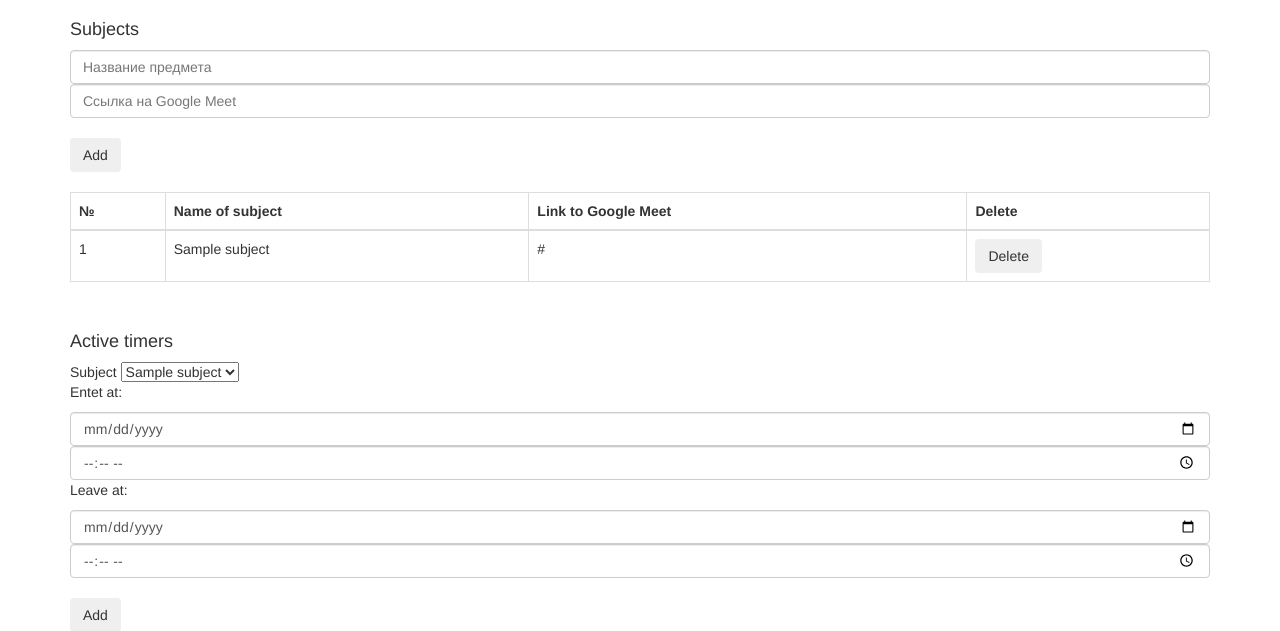
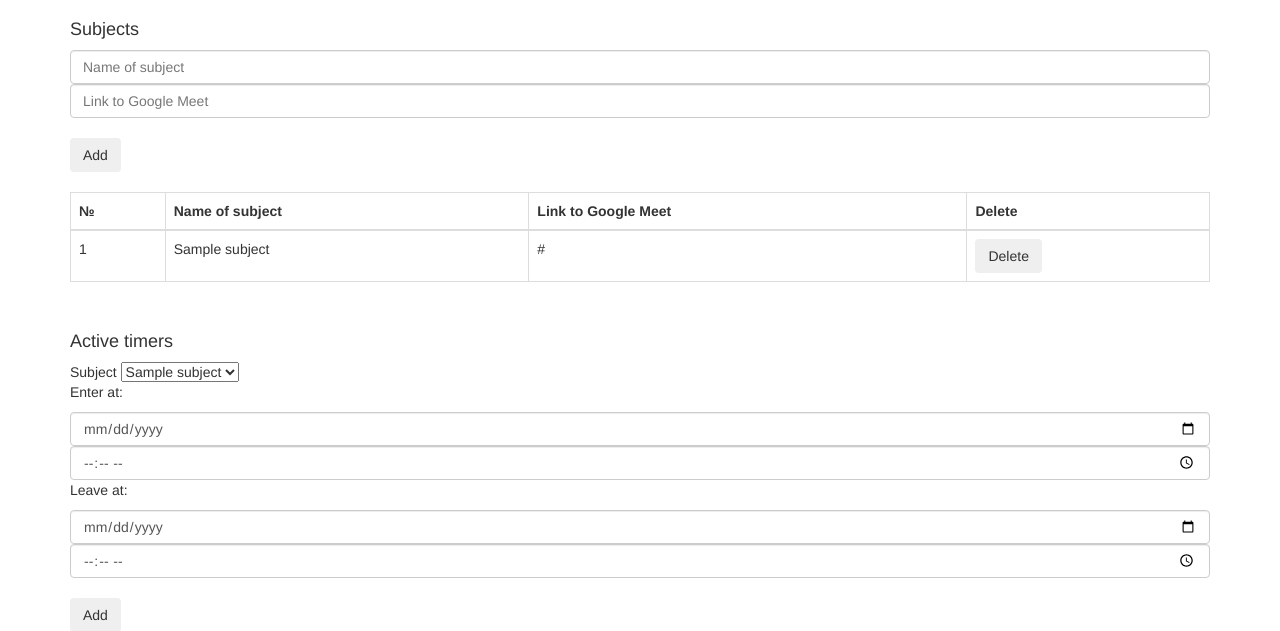
Before and after one commit to Agniwald/easyMeet, a Flask app: page / in a window 1280 px wide. Shown: the part 52-683 px from the top of the page. Run offline with Flask 2, Linux system fonts and the light colour scheme; tables that the repository leaves empty hold one stand-in row (values such as "Sample post"); parts of the project's set-up code (start-up, migrations or seed data) failed here and were passed over; some libraries are stand-ins or nearby versions.

Commit message:
ru -> en

```diff
--- a/templates/index.html
+++ b/templates/index.html
@@ -3,8 +3,8 @@
 <h4>Subjects</h4>
 
 <form method="POST" action="/add_subject"  enctype="multipart/form-data">
-    <input class="form-control" type="text" name="name" placeholder="Название предмета"/ required>
-    <input class="form-control" type="text" name="url" placeholder="Ссылка на Google Meet"/ required>
+    <input class="form-control" type="text" name="name" placeholder="Name of subject"/ required>
+    <input class="form-control" type="text" name="url" placeholder="Link to Google Meet"/ required>
     <br>
     <button class="btn" type="submit"/>Add</button>
 </form>
@@ -49,7 +49,7 @@
         {% endfor %}
     </select>
     <br>
-    <p>Entet at:</p>
+    <p>Enter at:</p>
     <input class="form-control" type="date" name="start_date" placeholder=""/ required>
     <input class="form-control" type="time" name="start_time" placeholder=""/ required>
     <p>Leave at:</p>
```
